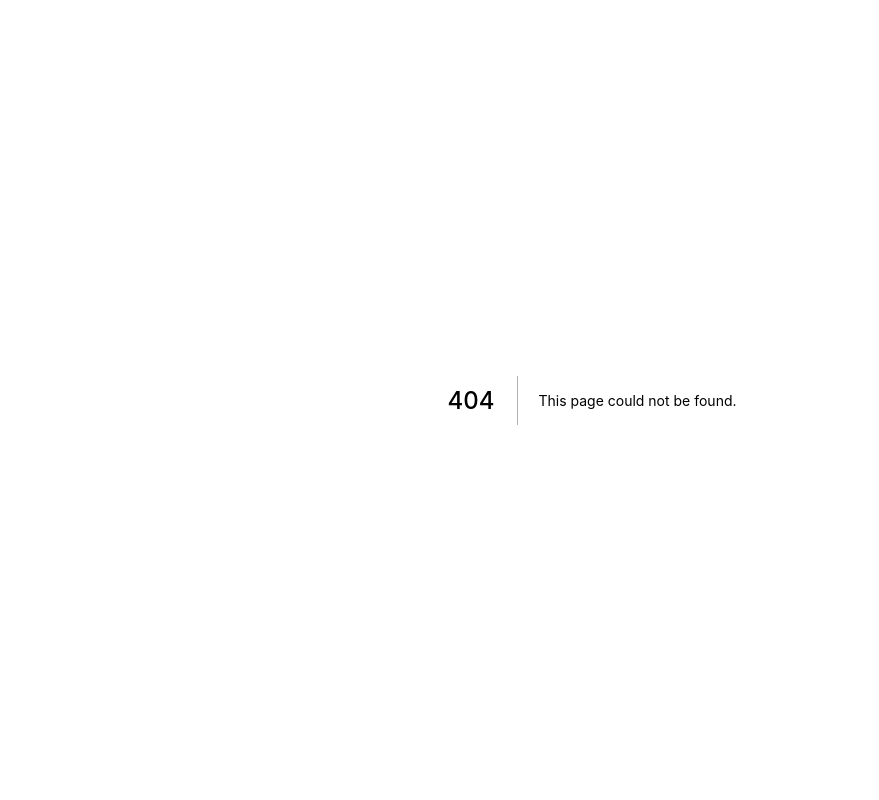
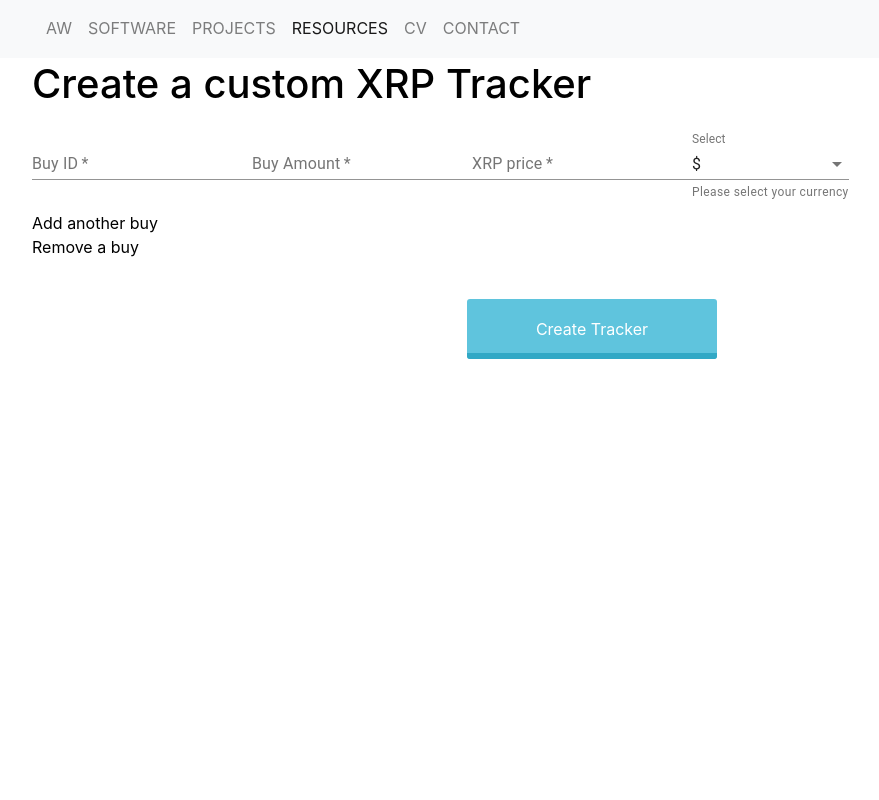
Before and after one commit to anders-wiggers/My-website, a Next.js app: page /howsxrp/custom in a window 1280 px wide. Before the commit this address had no page. Shown: the top 800 px of the page, without its empty margins (48-927 px from the left). Built offline with nearby package versions, Linux system fonts and the light colour scheme.

Commit message:
created fronted for new XRP pages

```diff
--- /dev/null
+++ b/components/Xrp/Creator.js
@@ -0,0 +1,217 @@
+import React, { Component } from 'react';
+import XRPItem from '../Xrp/CreatorItem';
+import TextField from '@material-ui/core/TextField';
+import Link from 'next/link';
+
+export class Creator extends Component {
+	constructor(props) {
+		super(props);
+		this.state = {
+			numberOfInputs: [ 0 ],
+			finished: false
+		};
+	}
+
+	printArray = () => {
+		console.clear();
+		let id = this.makeid(10);
+		let xrps = this.state;
+		delete xrps['numberOfInputs'];
+		delete xrps['finished'];
+
+		let result = {
+			id: id,
+			xrps: xrps
+		};
+
+		this.setState({
+			siteId: id,
+			finished: true
+		});
+
+		result = JSON.parse(JSON.stringify(result));
+		console.log(result);
+	};
+
+	add = () => {
+		this.setState((state) => {
+			const list = state.numberOfInputs.push(state.numberOfInputs.length);
+
+			return {};
+		});
+	};
+
+	remove = () => {
+		this.setState((state) => {
+			const list = state.numberOfInputs.pop();
+
+			return {};
+		});
+	};
+
+	updateStates = (newState) => {
+		this.setState({
+			['items' + newState.iam]: newState
+		});
+	};
+
+	makeid(length) {
+		var result = '';
+		var characters = 'ABCDEFGHIJKLMNOPQRSTUVWXYZabcdefghijklmnopqrstuvwxyz0123456789';
+		var charactersLength = characters.length;
+		for (var i = 0; i < length; i++) {
+			result += characters.charAt(Math.floor(Math.random() * charactersLength));
+		}
+		return result;
+	}
+
+	renderCreater() {
+		return (
+			<div>
+				{this.state.numberOfInputs.map((who) => <XRPItem weChangeState={this.updateStates} iam={who} />)}
+
+				<div onClick={this.add}>Add another buy</div>
+
+				<div onClick={this.remove}>Remove a buy</div>
+
+				<div onClick={this.printArray} className="flat-button">
+					Create Tracker
+				</div>
+
+				<style jsx>{`
+					button {
+						padding: 20px;
+						margin-bottom: 50px;
+					}
+
+					.spaceing {
+						margin: 30px;
+					}
+
+					.currency {
+						width: 30px;
+						color: black;
+					}
+
+					.flat-button {
+						border-radius: 3px;
+						position: relative;
+						width: 250px;
+						height: 60px;
+						background: #5fc4dd;
+						margin: 0 auto;
+						margin-top: 40px;
+						overflow: hidden;
+						z-index: 1;
+						cursor: pointer;
+						transition: color .3s;
+						/* Typo */
+						line-height: 60px;
+						text-align: center;
+						color: #fff;
+					}
+
+					.flat-button:after {
+						position: absolute;
+						top: 90%;
+						left: 0;
+						width: 100%;
+						height: 100%;
+						background: #31a8c5;
+						content: "";
+						z-index: -2;
+						transition: transform .3s;
+					}
+
+					.flat-button:hover::after {
+						transform: translateY(-80%);
+						transition: transform .3s;
+					}
+				`}</style>
+			</div>
+		);
+	}
+	renderDone() {
+		return (
+			<div className="holder">
+				<img src="https://oak.is/uploads/animated-svg-ff.svg" />
+
+				<div className="littlepad"> Your Tracker is created copy and save the link to return again:</div>
+
+				<div className="linkbox">http://localhost:3000/howsxrp?custom={this.state.siteId}</div>
+				<Link href={'/howsxrp?custom=' + this.state.siteId}>
+					<div className="flat-button">Continue</div>
+				</Link>
+				<style jsx>{`
+					.littlepad {
+						padding: 30px;
+					}
+					.linkbox {
+						font-weight: 300;
+						font-size: 1.4em;
+						background-color: #f1f1f1;
+						width: 60%;
+						height: 75px;
+						line-height: 75px;
+						margin: 0 auto;
+						margin-top: 10px;
+						border-radius: 4px;
+					}
+					.linkbox:hover {
+						background-color: #e1e7f1;
+					}
+					.holder {
+						text-align: center;
+						padding-top: 50px;
+					}
+
+					.flat-button {
+						border-radius: 3px;
+						position: relative;
+						width: 250px;
+						height: 60px;
+						background: #5fc4dd;
+						margin: 0 auto;
+						margin-top: 40px;
+						overflow: hidden;
+						z-index: 1;
+						cursor: pointer;
+						transition: color .3s;
+						/* Typo */
+						line-height: 60px;
+						text-align: center;
+						color: #fff;
+					}
+
+					.flat-button:after {
+						position: absolute;
+						top: 90%;
+						left: 0;
+						width: 100%;
+						height: 100%;
+						background: #31a8c5;
+						content: "";
+						z-index: -2;
+						transition: transform .3s;
+					}
+
+					.flat-button:hover::after {
+						transform: translateY(-80%);
+						transition: transform .3s;
+					}
+				`}</style>
+			</div>
+		);
+	}
+
+	render() {
+		return (
+			<div>
+				<h1>Create a custom XRP Tracker</h1>
+				{this.state.finished ? this.renderDone() : this.renderCreater()}
+			</div>
+		);
+	}
+}
+
+export default Creator;
--- /dev/null
+++ b/components/Xrp/CreatorItem.js
@@ -0,0 +1,88 @@
+import React, { Component } from 'react';
+import MenuItem from '@material-ui/core/MenuItem';
+import TextField from '@material-ui/core/TextField';
+
+const currencies = [
+	{
+		value: 'USD',
+		label: '$'
+	},
+	{
+		value: 'EUR',
+		label: '€'
+	}
+];
+
+export default class CreatorItem extends Component {
+	constructor(props) {
+		super(props);
+		this.state = {
+			currency: 'USD',
+			id: '',
+			amount: 0,
+			price: 0,
+			iam: this.props.iam
+		};
+	}
+
+	handleChange = (name) => (event) => {
+		this.setState({
+			[name]: event.target.value
+		});
+		this.props.weChangeState(this.state);
+	};
+
+	render() {
+		return (
+			<div>
+				<TextField
+					required
+					id="standard-required"
+					label="Buy ID"
+					placeholder="First Buy"
+					margin="normal"
+					className="spaceing"
+					onChange={this.handleChange('id')}
+				/>
+
+				<TextField
+					required
+					id="standard-required"
+					label="Buy Amount"
+					placeholder="1000"
+					margin="normal"
+					onchange={this.handleChange('amount')}
+				/>
+
+				<TextField
+					required
+					id="standard-required"
+					label="XRP price"
+					placeholder="0.34"
+					margin="normal"
+					onChange={this.handleChange('price')}
+				/>
+
+				<TextField
+					id="standard-select-currency"
+					select
+					label="Select"
+					value={this.state.currency}
+					className="currency"
+					onChange={this.handleChange('currency')}
+					SelectProps={{
+						MenuProps: {}
+					}}
+					helperText="Please select your currency"
+					margin="normal"
+				>
+					{currencies.map((option) => (
+						<MenuItem key={option.value} value={option.value}>
+							{option.label}
+						</MenuItem>
+					))}
+				</TextField>
+			</div>
+		);
+	}
+}
--- a/package.json
+++ b/package.json
@@ -33,6 +33,7 @@
     "react-editor-js": "^1.1.0"
   },
   "dependencies": {
+    "@material-ui/core": "^4.0.1",
     "@zeit/next-css": "^1.0.1",
     "axios": "^0.18.0",
     "next": "^8.0.3",
--- /dev/null
+++ b/pages/howsxrp/custom.js
@@ -0,0 +1,18 @@
+import React, { Component } from 'react';
+import PropTypes from 'prop-types';
+import Layout from '../../components/Layout/Layout.js';
+import Creator from '../../components/Xrp/Creator.js';
+
+export default class custom extends Component {
+	static propTypes = {
+		prop: PropTypes
+	};
+
+	render() {
+		return (
+			<Layout title="XRP" menu="res">
+				<Creator />
+			</Layout>
+		);
+	}
+}
```
Also changed, not shown: components/Xrp/Xrp.js (+48 -0 lines), 1 other file (tests, documents, lock files or other folders).
